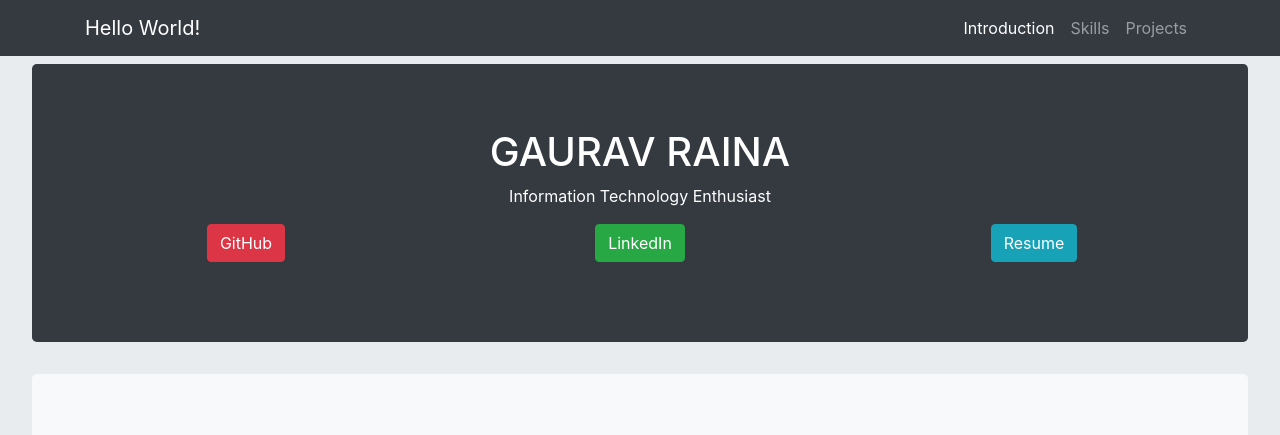
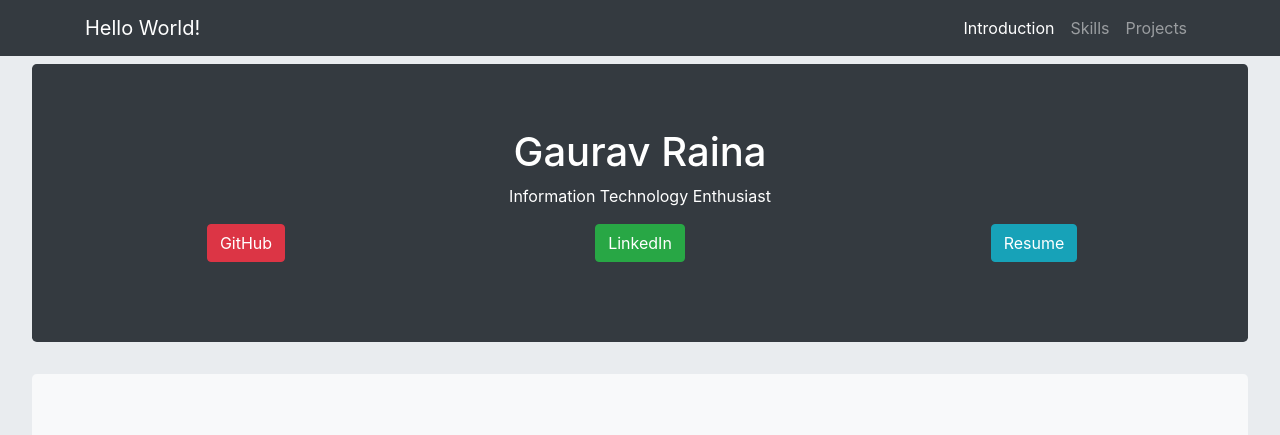
Before and after one commit to gaurav-raina/gaurav-raina.github.io, a plain HTML site: page index.html in a window 1280 px wide. Shown: the top 435 px of the page. Drawn offline with nearby package versions, Linux system fonts and the light colour scheme.

Commit message:
Update index.html

```diff
--- a/index.html
+++ b/index.html
@@ -29,7 +29,7 @@
 <body class="container-fluid jumbotron" id="intro">
     <!--name and links container-->
     <div class="jumbotron bg-dark text-white text-center">
-            <h1 class="name">GAURAV RAINA</h1> <p>Information Technology Enthusiast</p>
+            <h1 class="name">Gaurav Raina </h1> <p>Information Technology Enthusiast</p>
 
             <div class="row text-center">
                 <div class="col-sm-4 mb-3"><a class="btn btn-danger" href="https://github.com/gaurav-raina" target="_blank">GitHub</a></div>
```
